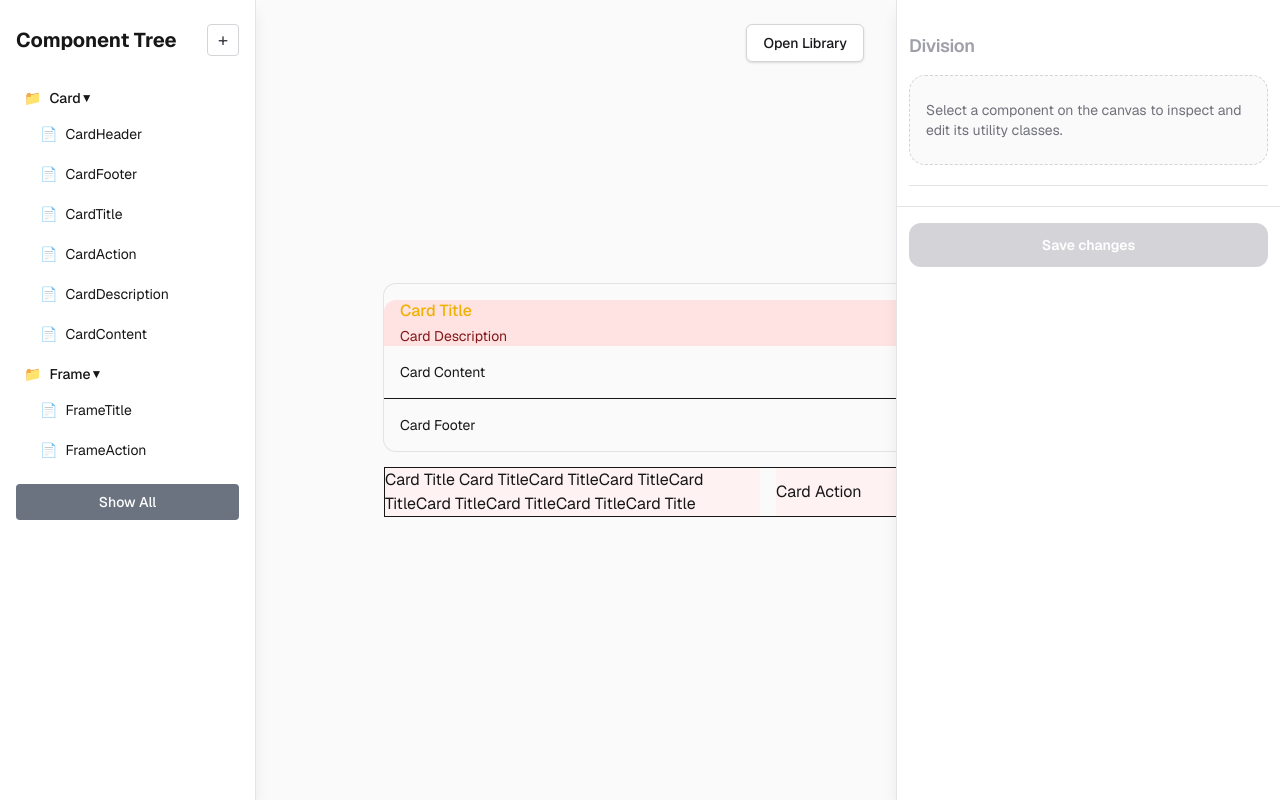
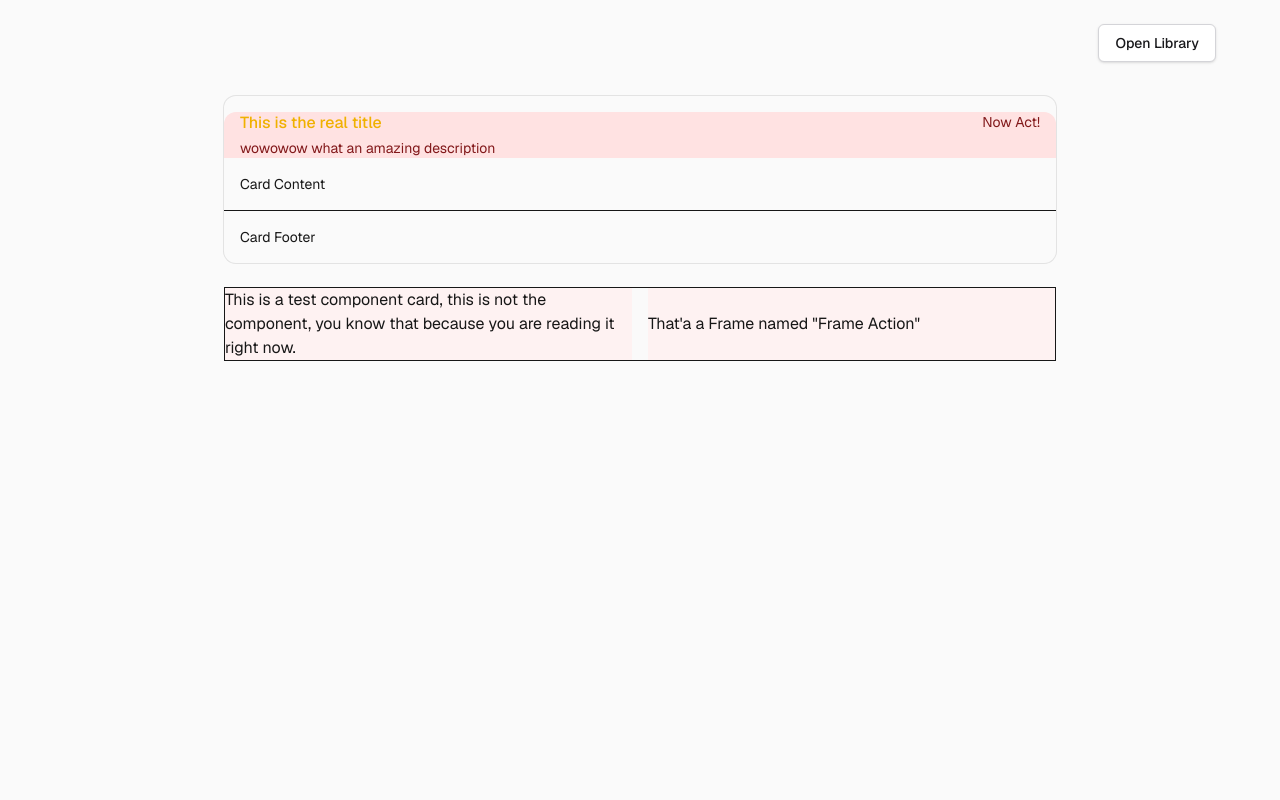
Before and after one commit to Jo-a-n/pbcomponents, a Next.js app: page / in a window 1280 px wide. Built offline with nearby package versions, Linux system fonts and the light colour scheme.

Commit message:
clear homepage

```diff
--- a/app/page.tsx
+++ b/app/page.tsx
@@ -14,63 +14,14 @@ import {
   FrameTitle,
   FrameAction,
 } from "@/components/frame"
-import { StyleEditor } from '@/pb.workspace/StyleEditor'
-import { ComponentTree } from '@/pb.workspace/ComponentTree'
-import { componentHierarchy } from '@/lib/component-selection/componentHierarchy.generated'
-import { useComponentSelection } from '@/lib/component-selection/useComponentSelection'
+
 
 export default function Home() {
-  const {
-    selectedComponent,
-    setSelectedComponent,
-    canvasRef,
-    navigateDown,
-    handleCanvasClickCapture,
-    handleCanvasDoubleClickCapture,
-  } = useComponentSelection({ componentHierarchy })
-
-  const handleCreateComponent = async () => {
-    const response = await fetch('/api/create-component', { method: 'POST' })
-    const data = await response.json()
-
-    if (!response.ok) {
-      throw new Error(data?.error ?? 'Failed to create component')
-    }
-
-    // Refresh so the updated generated hierarchy is re-imported.
-    window.location.reload()
-    return data.componentName as string
-  }
-
-  const handleDeleteComponent = async (componentName: string) => {
-    const response = await fetch('/api/delete-component', {
-      method: 'POST',
-      headers: { 'Content-Type': 'application/json' },
-      body: JSON.stringify({ componentName }),
-    })
-    const data = await response.json()
-
-    if (!response.ok) {
-      throw new Error(data?.error ?? 'Failed to delete component')
-    }
-
-    // Refresh so the updated generated hierarchy is re-imported.
-    window.location.reload()
-  }
 
   return (
-    <div className="flex min-h-screen bg-zinc-50 font-sans dark:bg-black">
-      <ComponentTree
-        selectedComponent={selectedComponent}
-        setSelectedComponent={setSelectedComponent}
-        navigateDown={navigateDown}
-        components={componentHierarchy}
-        onCreateComponent={handleCreateComponent}
-        onDeleteComponent={handleDeleteComponent}
-      />
+    <div className="min-h-screen bg-zinc-50 font-sans dark:bg-black">
 
-      <main className="flex-1 flex items-center justify-center py-32 px-16 ml-64">
-        <div className="absolute top-6 right-[26rem]">
+        <div className="absolute top-6 right-16">
           <Link
             href="/library"
             className="inline-flex items-center rounded-md border border-zinc-300 bg-white px-4 py-2 text-sm font-medium text-zinc-900 shadow-sm transition hover:bg-zinc-100 dark:border-zinc-700 dark:bg-zinc-900 dark:text-zinc-100 dark:hover:bg-zinc-800"
@@ -78,22 +29,19 @@ export default function Home() {
             Open Library
           </Link>
         </div>
-        <div
-          ref={canvasRef}
-          className="w-full max-w-3xl grid gap-4"
-          onClickCapture={handleCanvasClickCapture}
-          onDoubleClickCapture={handleCanvasDoubleClickCapture}
-        >
+
+      <main className="flex flex-col justify-center gap-6 p-24 mx-32">
+
           <Card>
             <CardHeader>
               <CardTitle>
-                Card Title
+                This is the real title
               </CardTitle>
               <CardDescription>
-                Card Description
+                wowowow what an amazing description
               </CardDescription>
               <CardAction>
-                Card Action
+                Now Act!
               </CardAction>
             </CardHeader>
             <CardContent>
@@ -106,16 +54,15 @@ export default function Home() {
 
           <Frame>
             <FrameTitle>
-              Card Title Card TitleCard TitleCard TitleCard TitleCard TitleCard TitleCard TitleCard Title
+              This is a test component card, this is not the component, you know that because you are reading it right now.
             </FrameTitle>
             <FrameAction>
-              Card Action
+              That'a a Frame named "Frame Action"
             </FrameAction>
           </Frame>
-        </div>
 
       </main>
-      <StyleEditor selectedComponent={selectedComponent} components={componentHierarchy} />
+
     </div>
   );
 }
```
